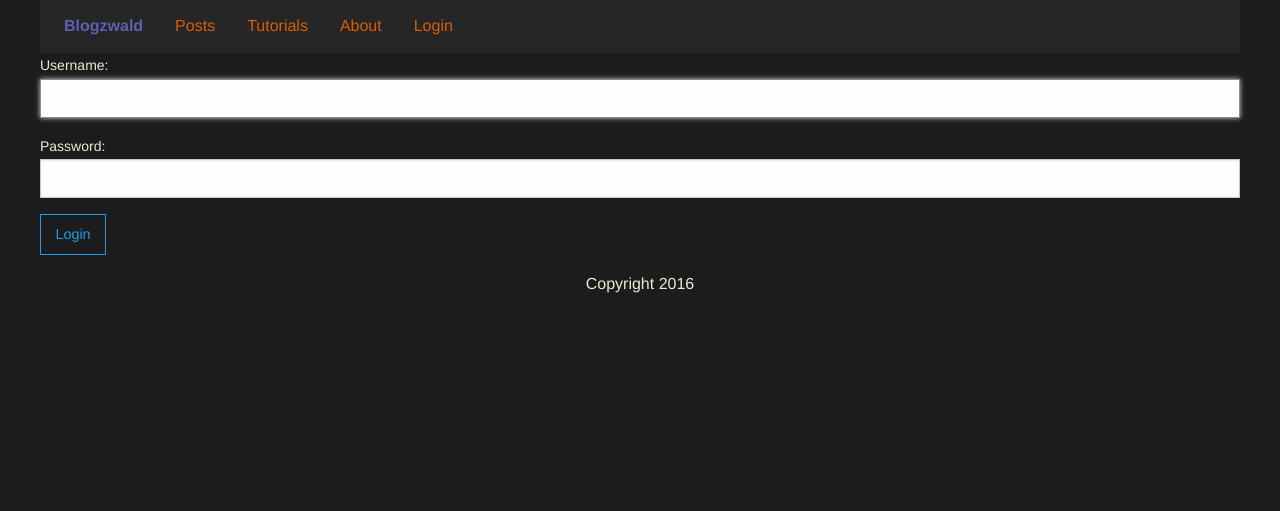
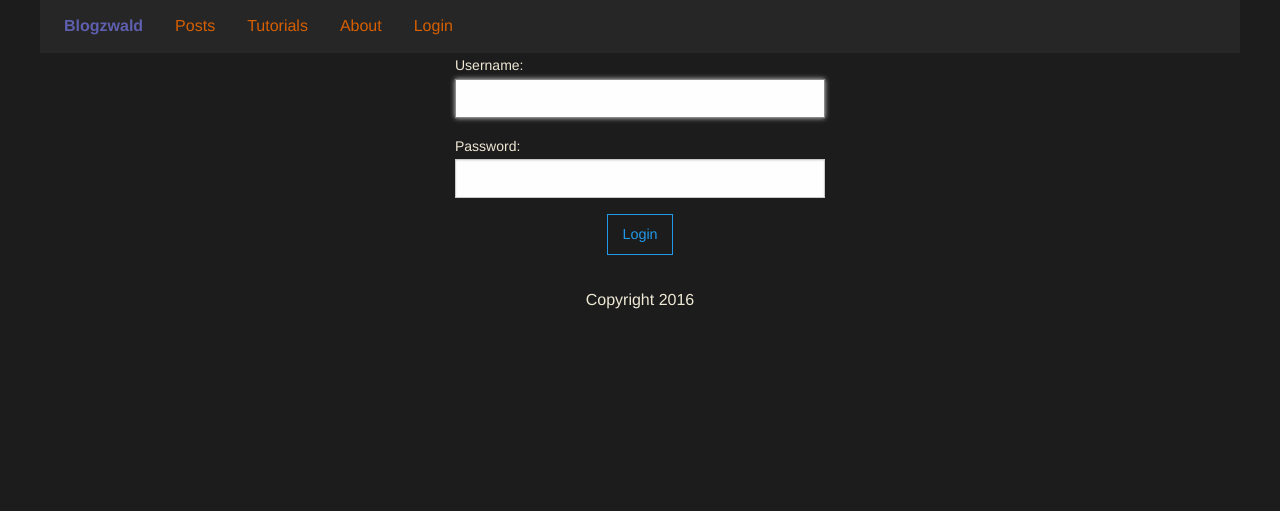
Before and after one commit to gazwald/blog, a Django app: page /accounts/login/ in a window 1280 px wide. Shown: the part 201-712 px from the top of the page. Run offline with Django 3.2, Linux system fonts and the light colour scheme; some libraries are stand-ins or nearby versions.

Commit message:
Making the login screen log nicer... ignore the <center>

```diff
--- a/templates/registration/login.html
+++ b/templates/registration/login.html
@@ -7,10 +7,18 @@
 {% endblock %}
 
 {% block content %}
+<div class="large-4 large-centered columns">
 <form method="post">
 {% csrf_token %}
 {{ form.as_p }}
-<div class="g-recaptcha" data-sitekey="6LccOykTAAAAACRj9xEMRzrZT04FDD1KmSmHsu0T"></div>
-<button class="hollow button" type="submit">Login</button>
+<center>
+<p>
+    <div class="g-recaptcha" data-sitekey="6LccOykTAAAAACRj9xEMRzrZT04FDD1KmSmHsu0T"></div>
+</p>
+<p>
+    <button class="hollow button" type="submit">Login</button>
+</p>
+</center>
 </form>
+</div>
 {% endblock %}
```
